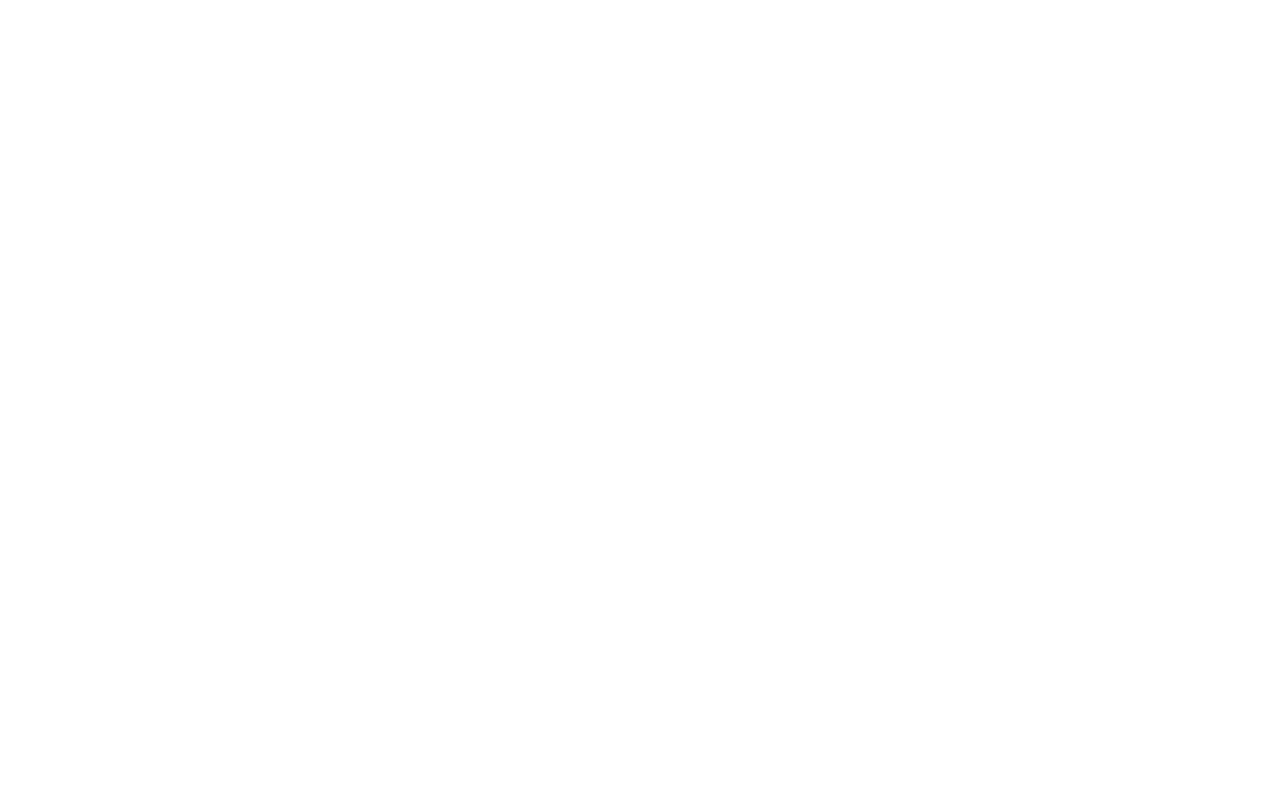
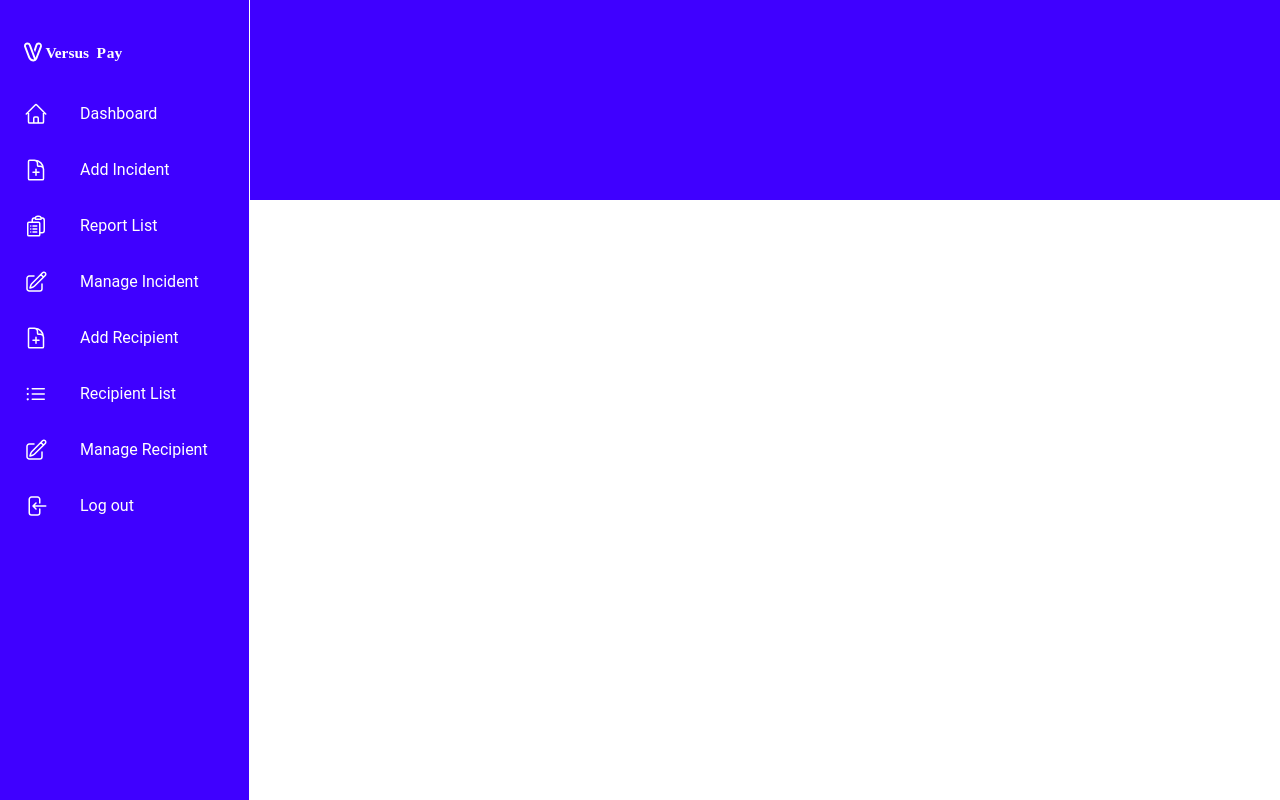
Before and after one commit to Fificode/versuspay-dtreport-app, a React (Create React App) app: page /dashboard/email in a window 1280 px wide. Before the commit this address had no page. Built offline with nearby package versions, Linux system fonts and the light colour scheme.

Commit message:
fixed active link issue

```diff
--- a/src/App.js
+++ b/src/App.js
@@ -10,6 +10,7 @@
 import RecipientList from './containers/dashboard/RecipientList';
 import ManageIncident from './containers/dashboard/ManageIncident';
 import ManageRecipient from './containers/dashboard/ManageRecipient';
+import Email from './containers/Email';
 
 function App() {
   return (
@@ -25,7 +26,10 @@
  <Route path='/dashboard/recipientlist' element={<RecipientList/>}/>
  <Route path='/dashboard/manageincident' element={<ManageIncident/>}/>
  <Route path='/dashboard/managerecipient' element={<ManageRecipient/>}/>
+ <Route path='/dashboard/email' element={<Email/>}/>
   </Route>
+
+
      </Routes>
     </Router>
   );
--- a/src/containers/Email.jsx
+++ b/src/containers/Email.jsx
@@ -4,10 +4,11 @@
   return (
     <>
 <mjml>
-  <mj-body>
+  <mj-body >
     <mj-section>
-      <mj-column>
+      <mj-column className="">
         {/* <!-- First column content --> */}
+        <div className="bg-blue h-[200px]"></div>
       </mj-column>
       <mj-column>
         {/* <!-- Second column content --> */}
--- a/src/containers/dashboard/DashboardNav.jsx
+++ b/src/containers/dashboard/DashboardNav.jsx
@@ -3,10 +3,13 @@
 import { navLinks } from "../../utilities/NavDB";
 import {MenuIcon, XIcon} from '@heroicons/react/outline';
 import logo from '../../assets/versuspaylogo.svg'
+import {useLocation} from 'react-router-dom';
 
 const DashboardNav = () => {
+  const location = useLocation();
+     const {pathname} = location;
      const [nav, setNav] = useState(false);
-     const [activeNav, setActiveNav] = useState(0);
+     const [activeNav, setActiveNav] = useState(pathname);
      const handleClick = () => setNav(!nav);
 
   return (
```
